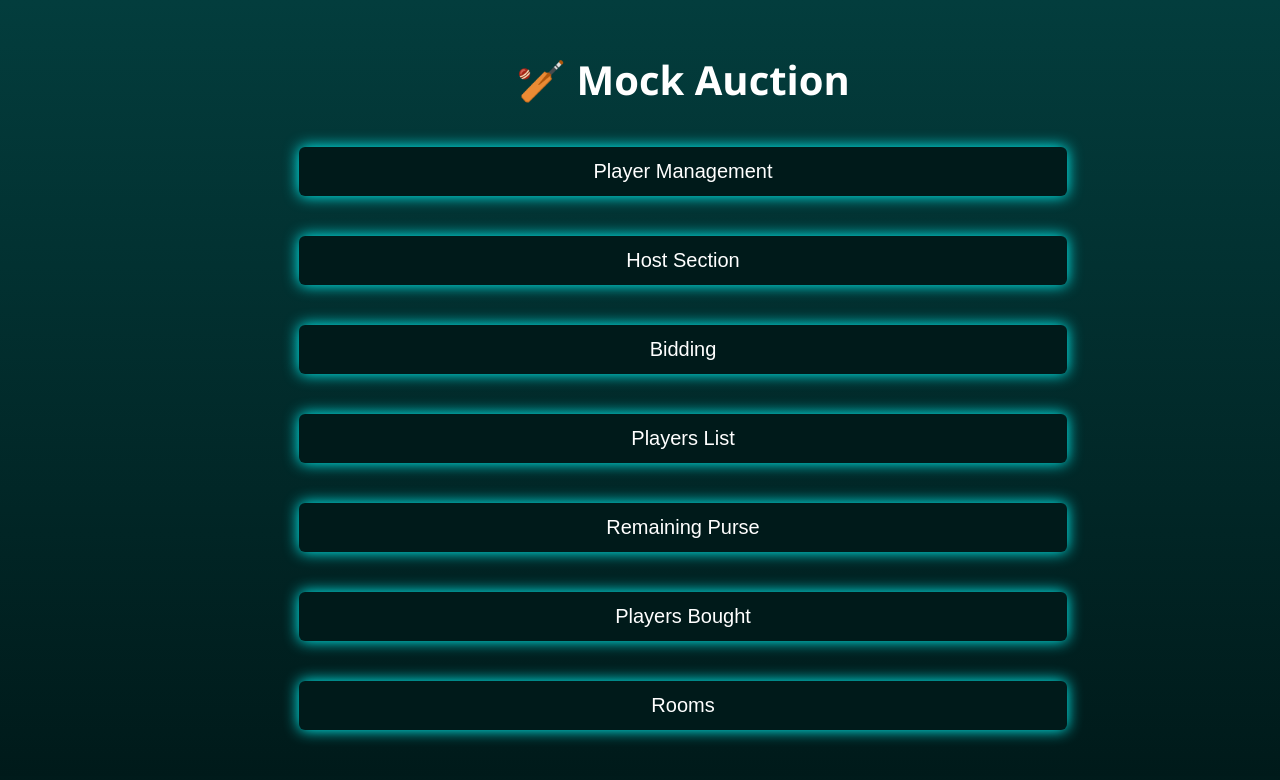
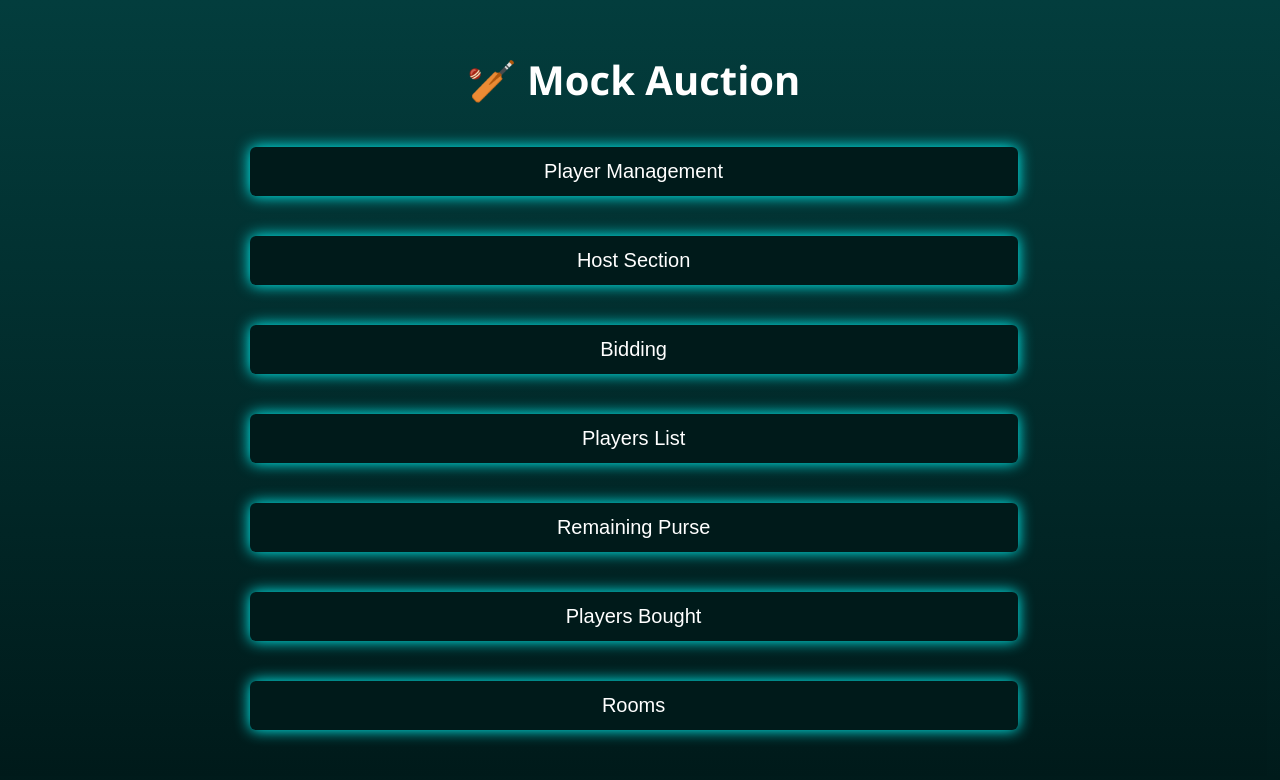
Before and after one commit to KRiteshChandra/Ipl-Auction, a React (Create React App) app: page / in a window 1280 px wide. Shown: the top 780 px of the page. Built offline with nearby package versions, Linux system fonts and the light colour scheme; no server answers; the database is empty.

Commit message:
Update AuctionBackground.css

```diff
--- a/src/AuctionBackground.css
+++ b/src/AuctionBackground.css
@@ -973,30 +973,6 @@ body {
   border-radius: 3px;
 }
 /* Center wrapper for scaled layout */
-.auction-bg {
-  width: 1366px;                /* desktop design width */
-  min-height: 768px;            /* base design height */
-  display: flex;
-  flex-direction: column;
-  justify-content: flex-start;
-  align-items: center;
-  position: relative;
-
-  /* ✅ Let content scroll vertically now */
-  overflow-y: auto;
-  overflow-x: hidden;
-
-  /* Background */
-  background: linear-gradient(180deg, #033d3d, #001a1a);
-  background-repeat: no-repeat;
-  background-size: cover;
-  background-position: center;
-  background-attachment: fixed;
-
-  transform-origin: top center;
-  transition: transform 0.3s ease;
-  box-sizing: border-box;
-}
 
 /* 💻 Full‑size layout for laptop / desktop screens */
 @media screen and (min-width: 1367px) {
```
